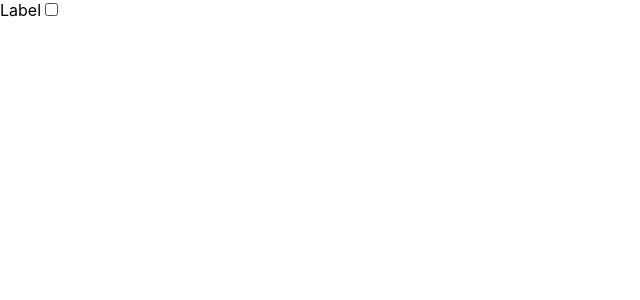
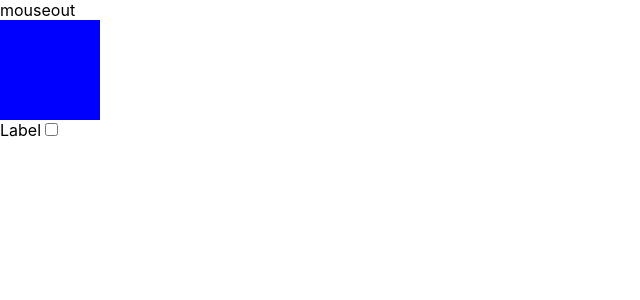
Before and after one commit to HY219/TIL, a React (Create React App) app in the folder FE_DevCourse/Week12/Day55/kdt-app/: page / in a window 1280 px wide. Shown: the top 300 px of the page, without its empty margins (0-640 px from the left). Built offline with nearby package versions, Linux system fonts and the light colour scheme.

Commit message:
Feat: Custom Hook - useHover - ref element(box)에 마우스를 올렸을 때 상태변경

```diff
--- a/FE_DevCourse/Week12/Day55/kdt-app/src/App.js
+++ b/FE_DevCourse/Week12/Day55/kdt-app/src/App.js
@@ -2,15 +2,22 @@
 // 기존 훅 조합
 // 자주 사용하는 상태로직을 별도의 사용자 정의 훅으로 빼서 사용
 // 중복 코드 제거, 편하게 사용
+import Box2 from "./components/Box2";
 import Checkbox from "./components/Checkbox2";
+import useHover from "./hooks/useHover";
 import useToggle from "./hooks/useToggle";
+
 function App() {
+  // Hook 불러오기
   const [on, toggle] = useToggle();
+  const [ref, isHover] = useHover();
 
-  console.log(on);
+  // console.log(on);
 
   return (
     <div>
+      {isHover ? "hover" : "mouseout"}
+      <Box2 ref={ref} />
       <Checkbox checked={on} onChange={toggle} />
       {/* <button onClick={toggle}>{on ? "True" : "False"}</button> */}
     </div>
--- /dev/null
+++ b/FE_DevCourse/Week12/Day55/kdt-app/src/components/Box2/index.js
@@ -0,0 +1,14 @@
+import React from "react";
+
+// React.forwardRef((props, ref)) => {})
+// ref 전달 가능
+const Box2 = React.forwardRef((_, ref) => {
+  const style = {
+    width: 100,
+    height: 100,
+    backgroundColor: "blue",
+  };
+  return <div ref={ref} style={style} />;
+});
+
+export default Box2;
--- /dev/null
+++ b/FE_DevCourse/Week12/Day55/kdt-app/src/hooks/useHover.js
@@ -0,0 +1,27 @@
+import { useCallback, useEffect, useRef, useState } from "react";
+
+const useHover = () => {
+  const [state, setState] = useState(false);
+  const ref = useRef(null); // 어떤 element를 가리킬지
+
+  const handleMouseOver = useCallback(() => setState(true), []);
+  const handleMouseOut = useCallback(() => setState(false), []);
+
+  useEffect(() => {
+    const element = ref.current;
+    if (element) {
+      element.addEventListener("mouseover", handleMouseOver);
+      element.addEventListener("mouseout", handleMouseOut);
+
+      // useEffect가 사라질 때의 동작
+      return () => {
+        element.removeEventListener("mouseover", handleMouseOver);
+        element.removeEventListener("mouseout", handleMouseOut);
+      };
+    }
+  }, [ref, handleMouseOut, handleMouseOver]);
+
+  return [ref, state];
+};
+
+export default useHover;
```
